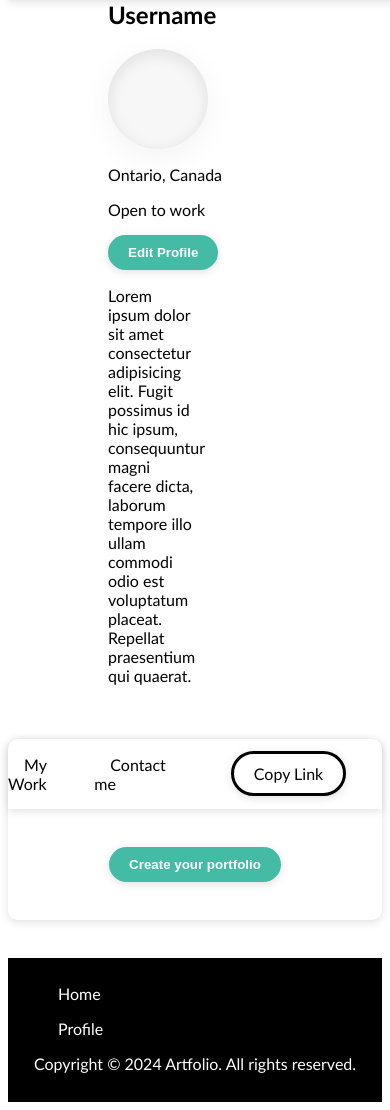
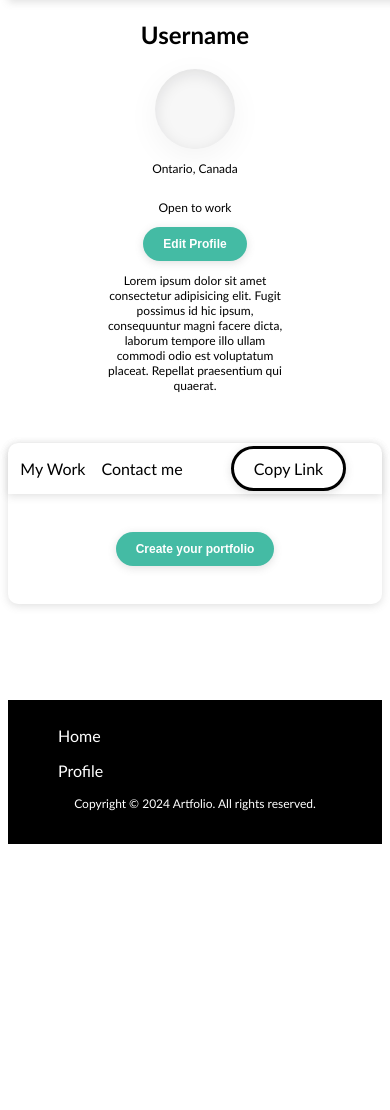
Before and after one commit to Zinzed/Final-Project, a Django app: page /main in a window 390 px wide. Shown: the part 64-1174 px from the top of the page. After the commit the page ends 908 px from the top, so only its background shows below. Run offline with Django 5.2, Linux system fonts and the light colour scheme; data that the repository does not hold is empty.

Commit message:
Made the profile section responsive

```diff
--- a/IMD2009A/portfolio_project/Artfolio/static/Artfolio/css/main.css
+++ b/IMD2009A/portfolio_project/Artfolio/static/Artfolio/css/main.css
@@ -53,18 +53,26 @@ body {
 /*    gap: 30px;*/
 /*}*/
 /* End of Navigation Bar */
-
+p {
+    font-size: 12px;
+}
 .profile--placeholder {
-    height: 100px;
-    width: 100px;
+    height: 80px;
+    width: 80px;
     background-color: #F7F7F7;
     border-radius: 50%;
     box-shadow: rgba(17, 17, 26, 0.1) 0px 4px 16px 0px inset, rgba(17, 17, 26, 0.05) 0px 8px 32px 0px;
 }
 
-.profile {
-    padding-left: 100px;
-    padding-right: 100px;
+
+
+.profile--flex--content {
+    display: flex;
+    justify-content: center;
+    flex-direction: column;
+    align-items: center;
+    text-align: center;
+
 }
 
 .summary {
@@ -109,7 +117,7 @@ button:hover {
 .sub--header--bar--nav ul li a {
     text-decoration: none;
     color: #000;
-    padding: 1rem;
+    padding: 0.5rem;
     transition: color 0.3s ease;
 }
 
@@ -188,6 +196,7 @@ button {
     box-shadow: rgba(99, 99, 99, 0.2) 0px 2px 8px 0px;
     transition-duration: 0.4s;
     text-decoration: none;
+    font-size: 12px;
 }
 
 form {
@@ -273,7 +282,7 @@ footer {
     text-decoration-line: underline;
 }
 
-/* Media Query */
+/* Media Query for Desktop */
 @media only screen and (min-width: 992px) {
     .header nav {
         flex-grow: 0.95;
@@ -284,4 +293,32 @@ footer {
         list-style-type: none;
         gap: 30px;
     }
+
+    .profile {
+    padding-left: 100px;
+    padding-right: 100px;
 }
+
+    .profile--flex--content {
+    justify-content: flex-start;
+    align-items: flex-start;
+    text-align: left;
+}
+
+    .profile--placeholder {
+        height: 100px;
+        width: 100px;
+    }
+
+    p {
+    font-size: 16px;
+}
+    .sub--header--bar--nav {
+    /*justify-content: flex-start;*/
+    /*padding-left: 40px;*/
+}
+
+    button {
+    font-size: 16px;
+}
+}
```
